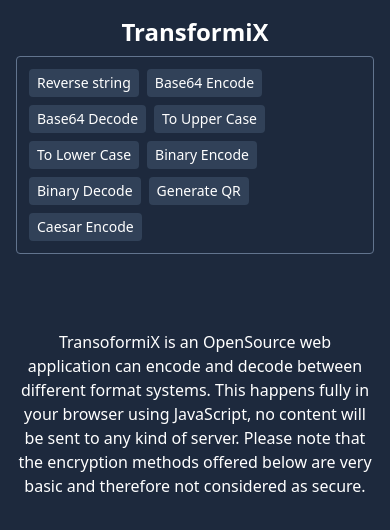
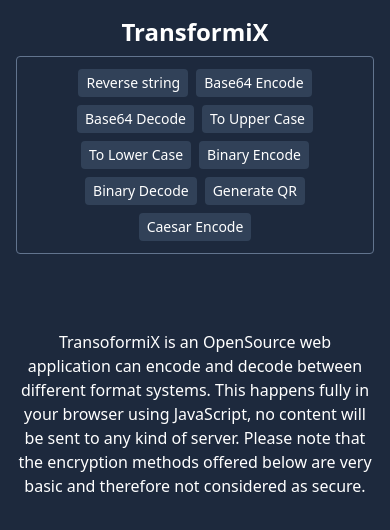
Before and after one commit to prmakk/transformix, a React (Vite) app: page / in a window 390 px wide. Shown: the top 530 px of the page. Built offline with nearby package versions, Linux system fonts and the light colour scheme.

Commit message:
styles(header): links centered on mobile

```diff
--- a/src/components/widgets/Header.tsx
+++ b/src/components/widgets/Header.tsx
@@ -46,7 +46,7 @@ const Header: FC = () => {
                 TransformiX
             </Link>
 
-            <div className=" max-w-148 rounded border-slate-500 border-1 p-3 flex gap-2 flex-wrap">
+            <div className=" max-w-148 rounded border-slate-500 border-1 p-3 flex gap-2 flex-wrap max-md:justify-center">
                 {urls.map((url) => (
                     <NavLink
                         key={url.link}
```
